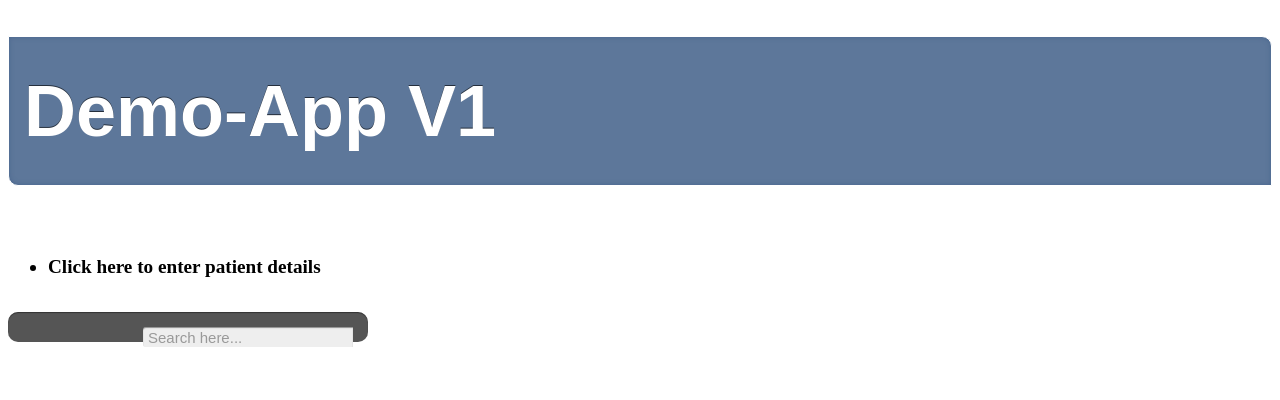
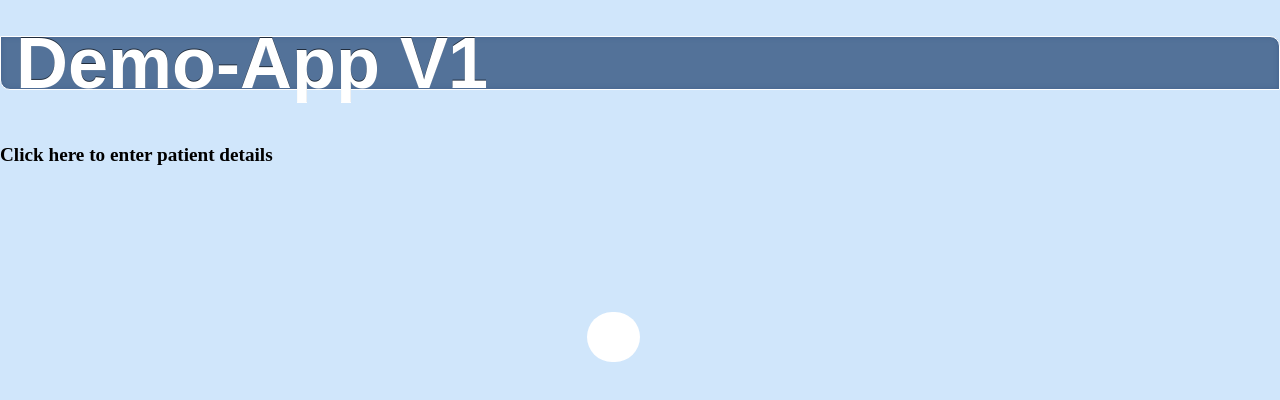
Before and after one commit to SanaJahan/demo-app, a website: page UI/index.html in a window 1280 px wide. Drawn offline with nearby package versions, Linux system fonts and the light colour scheme; no server answers; a web font is replaced by a local one.

```diff
--- a/UI/index.html
+++ b/UI/index.html
@@ -30,9 +30,13 @@
            <div id="app-heading"><header><h1 align = "left">Demo-App V1</h1></header></div><br/><br/>
            <ul><li style="font-family: Baloo Tamma;font-size: 1.2em"><b><a href="/newUser"> Click here to enter patient details</a></b></li>
            </ul><br>
-           <div id="search_name">
-           <input type="text" id="search_name" name="search" placeholder="Search here..." required>
-           </div>
+           <div id="container">
+            <div id="form">
+            <form action="#" class="entypo-search">
+              <fieldset><input id="search" placeholder="Search" /></fieldset>
+            </form>
+          </div>
+        </div>
            <br>
             <div id="list" name="listname">
             </div>
--- a/UI/style.css
+++ b/UI/style.css
@@ -1,63 +1,82 @@
 /* search box */
-/*-------------------------------------*/
-/*.cf:before, .cf:after{
-content:"";
-display:table;
-}
-.cf:after{
-clear:both;
-}
-.cf{
-zoom:1;
-}*/
-/*-------------------------------------*/
+@import url(http://weloveiconfonts.com/api/?family=entypo);
 
-#search_name {
-width: 330px;
-padding: 15px;
-background: #555;
--moz-border-radius: 10px;
--webkit-border-radius: 10px;
-border-radius: 10px;
--moz-box-shadow: 0 1px 1px rgba(0,0,0,.4) inset, 0 1px 0 rgba(255,255,255,.2);
--webkit-box-shadow: 0 1px 1px rgba(0,0,0,.4) inset, 0 1px 0 rgba(255,255,255,.2);
-box-shadow: 0 1px 1px rgba(0,0,0,.4) inset, 0 1px 0 rgba(255,255,255,.2);
-}
-#search_name input {
-width: 210px;
-height: 20px;
-padding: 10px 5px;
-float: right;
-font: bold 15px 'Raleway', sans-serif;
-border: 0;
-background: #eee;
--moz-border-radius: 3px 0 0 3px;
--webkit-border-radius: 3px 0 0 3px;
-border-radius: 3px 0 0 3px;
-}
-#search_name input:focus {
-outline: 0;
-background: #fff;
--moz-box-shadow: 0 0 2px rgba(0,0,0,.8) inset;
--webkit-box-shadow: 0 0 2px rgba(0,0,0,.8) inset;
-box-shadow: 0 0 2px rgba(0,0,0,.8) inset;
-}
-#search_name input::-webkit-input-placeholder {
-color: #999;
-font-weight: normal;
-.font-style: italic;
-}
-#search_name input:-moz-placeholder {
-color: #999;
-font-weight: normal;
-font-style: italic;
-}
-#search_name input:-ms-input-placeholder {
-color: #999;
-font-weight: normal;
-font-style: italic;
+/* entypo */
+[class*="entypo-"]:before {
+  font-family: 'entypo', sans-serif;
+  color: #C0C0C0;
 }
 
+* {
+  margin: 0px;
+  padding: 0px;
+  border: 0px;
+  outline: 0px;
+  box-shadow: 0px;
+}
+
+body {
+  background-color: #D0E6FB;
+}
+
+#container {
+  height: 300px;
+  margin-top: 10%;
+}
+
+.entypo-search:before {
+  position: absolute;
+  top: 0.4em;
+  left: 0px;
+}
+
+#form {
+  background-color: white;
+  border-radius: 30px;
+  padding: 10px 20px;
+  width: 13px;
+  overflow: hidden;
+  position: absolute;
+  height: 30px;
+  right: 50%;
+  -webkit-transition: width .55s ease;
+  -moz-transition: width .55s ease;
+  -ms-transition: width .55s ease;
+  -o-transition: width .55s ease;
+  transition: width .55s ease;
+}
+
+form {
+  position: relative;
+}
+
+input {
+  width: 0px;
+  height: 25px;
+  font-size: 15px;
+  margin-left: 30px;
+  /* margin-top: 3px; */
+  line-height: 30px;
+}
+
+.entypo-search {
+  position: absolute;
+  top: 20%;
+}
+
+#form:hover {
+  width: 200px;
+}
+
+#form:hover form input {
+  width: 200px;
+}
+
+#form form input:focus,
+#form form input:active{
+  outline:none;
+  width: 300px;
+}
 /*for registration form */
 #register_area{
 
```
